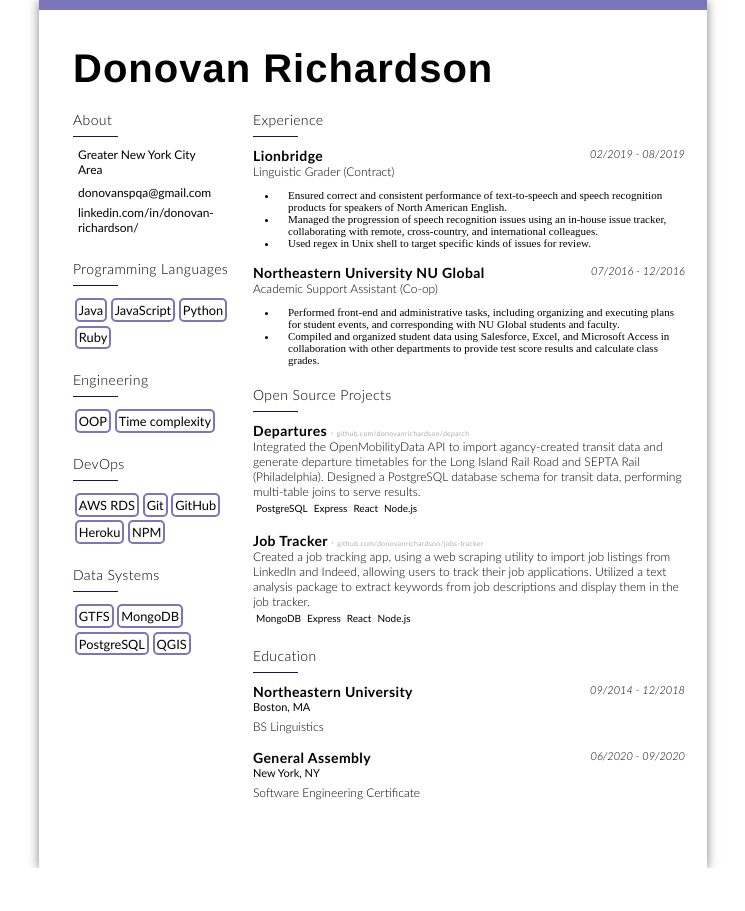
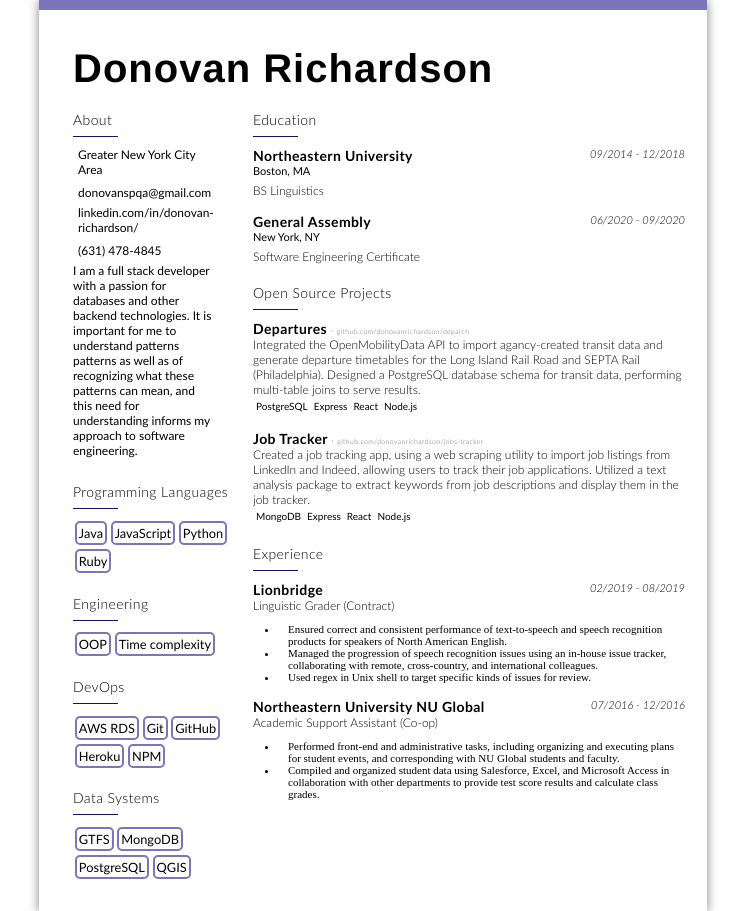
Before and after one commit to donovanrichardson/portfolio2, a Vue app: page /resume in a window 1280 px wide. Shown: the whole page, without its empty margins (267-1012 px from the left). Before the commit the page ends 868 px from the top, so only its background shows below. Built offline with nearby package versions, Linux system fonts and the light colour scheme; a web font is replaced by a local one.

Commit message:
added statement

```diff
--- a/src/views/Resume.vue
+++ b/src/views/Resume.vue
@@ -38,6 +38,19 @@
                         <a href="linkedin.com/in/donovan-richardson/" target="_blank">
                             linkedin.com/in/donovan-richardson/
                         </a>
+                    </h6>
+                </div>
+                <div class="info-tag-container">
+                    <i class="fa fa-globe"></i>
+
+                    <h6 class="info-text">
+                      (631) 478-4845
+                    </h6>
+                </div>
+                <div id="brand-statement" class='info-tag-container'>
+                    <h6 class=info-text>
+                        I am a full stack developer with a passion for databases and other backend technologies.
+                        It is important for me to understand patterns patterns as well as of recognizing what these patterns can mean, and this need for understanding informs my approach to software engineering.
                     </h6>
                 </div>
 
@@ -94,47 +107,43 @@
             </div>
         </aside>
         <div class="right-column">
-            <div class="container work-container">
+            <div class="container education-container">
                 <div class="title">
-                    <h3>Experience</h3>
+                    <h3>Education</h3>
                     <div class="keyline"></div>
                 </div>
                 <section class="item">
                     <div class="section-header clearfix">
                         <h3 class="bold pull-left">
-                            Lionbridge
+                            Northeastern University
                         </h3>
                         <h5 class="italic pull-right">
-                            <span class="startDate">02/2019</span>
-                            <span class="endDate"> - 08/2019</span>
+                            <span class="startDate">09/2014</span>
+                            <span class="endDate"> - 12/2018</span>
                         </h5>
                     </div>
 
-                    <h4>Linguistic Grader (Contract)</h4>
+                    <h5 class="location">Boston, MA</h5>
 
-                    <ul>
-                        <li>Ensured correct and consistent performance of text-to-speech and speech recognition products for speakers of North American English.</li>
-                        <li>Managed the progression of speech recognition issues using an in-house issue tracker, collaborating with remote, cross-country, and international colleagues.</li>
-                        <li>Used regex in Unix shell to target specific kinds of issues for review.</li>
-                    </ul>
+                    <h4>BS Linguistics</h4>
+
                 </section>
+
                 <section class="item">
                     <div class="section-header clearfix">
                         <h3 class="bold pull-left">
-                            Northeastern University NU Global
+                            General Assembly
                         </h3>
                         <h5 class="italic pull-right">
-                            <span class="startDate">07/2016</span>
-                            <span class="endDate"> - 12/2016</span>
+                            <span class="startDate">06/2020</span>
+                            <span class="endDate"> - 09/2020</span>
                         </h5>
                     </div>
 
-                    <h4>Academic Support Assistant (Co-op)</h4>
+                    <h5 class="location">New York, NY</h5>
 
-                    <ul>
-                        <li>Performed front-end and administrative tasks, including organizing and executing plans for student events, and corresponding with NU Global students and faculty.</li>
-                        <li>Compiled and organized student data using Salesforce, Excel, and Microsoft Access in collaboration with other departments to provide test score results and calculate class grades.</li>
-                    </ul>
+                    <h4>Software Engineering Certificate </h4>
+
                 </section>
             </div>
             <div class="container project-container">
@@ -189,45 +198,50 @@
 
                 </section>
             </div>
-            <div class="container education-container">
+            <div class="container work-container">
                 <div class="title">
-                    <h3>Education</h3>
+                    <h3>Experience</h3>
                     <div class="keyline"></div>
                 </div>
                 <section class="item">
                     <div class="section-header clearfix">
                         <h3 class="bold pull-left">
-                            Northeastern University
+                            Lionbridge
                         </h3>
                         <h5 class="italic pull-right">
-                            <span class="startDate">09/2014</span>
-                            <span class="endDate"> - 12/2018</span>
+                            <span class="startDate">02/2019</span>
+                            <span class="endDate"> - 08/2019</span>
                         </h5>
                     </div>
 
-                    <h5 class="location">Boston, MA</h5>
+                    <h4>Linguistic Grader (Contract)</h4>
 
-                    <h4>BS Linguistics</h4>
-
+                    <ul>
+                        <li>Ensured correct and consistent performance of text-to-speech and speech recognition products for speakers of North American English.</li>
+                        <li>Managed the progression of speech recognition issues using an in-house issue tracker, collaborating with remote, cross-country, and international colleagues.</li>
+                        <li>Used regex in Unix shell to target specific kinds of issues for review.</li>
+                    </ul>
                 </section>
-
                 <section class="item">
                     <div class="section-header clearfix">
                         <h3 class="bold pull-left">
-                            General Assembly
+                            Northeastern University NU Global
                         </h3>
                         <h5 class="italic pull-right">
-                            <span class="startDate">06/2020</span>
-                            <span class="endDate"> - 09/2020</span>
+                            <span class="startDate">07/2016</span>
+                            <span class="endDate"> - 12/2016</span>
                         </h5>
                     </div>
 
-                    <h5 class="location">New York, NY</h5>
+                    <h4>Academic Support Assistant (Co-op)</h4>
 
-                    <h4>Software Engineering Certificate </h4>
-
+                    <ul>
+                        <li>Performed front-end and administrative tasks, including organizing and executing plans for student events, and corresponding with NU Global students and faculty.</li>
+                        <li>Compiled and organized student data using Salesforce, Excel, and Microsoft Access in collaboration with other departments to provide test score results and calculate class grades.</li>
+                    </ul>
                 </section>
             </div>
+
         </div>
     </div>
     <!-- <link href="https://maxcdn.bootstrapcdn.com/font-awesome/4.7.0/css/font-awesome.min.css" rel="stylesheet"> -->
@@ -639,4 +653,6 @@ ul.two-column li {
 
     border-radius: 5px;
 }
+
+/* my */
 </style>
```
